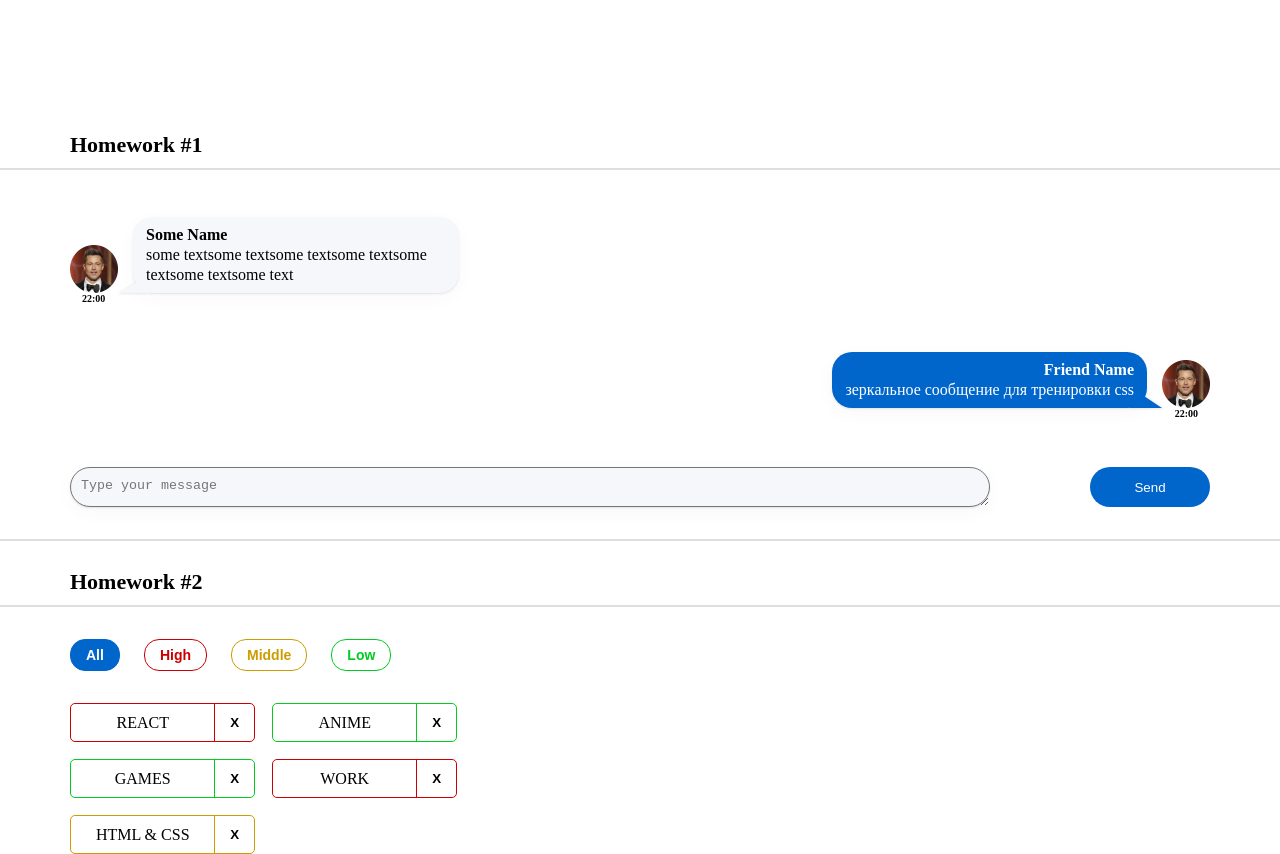
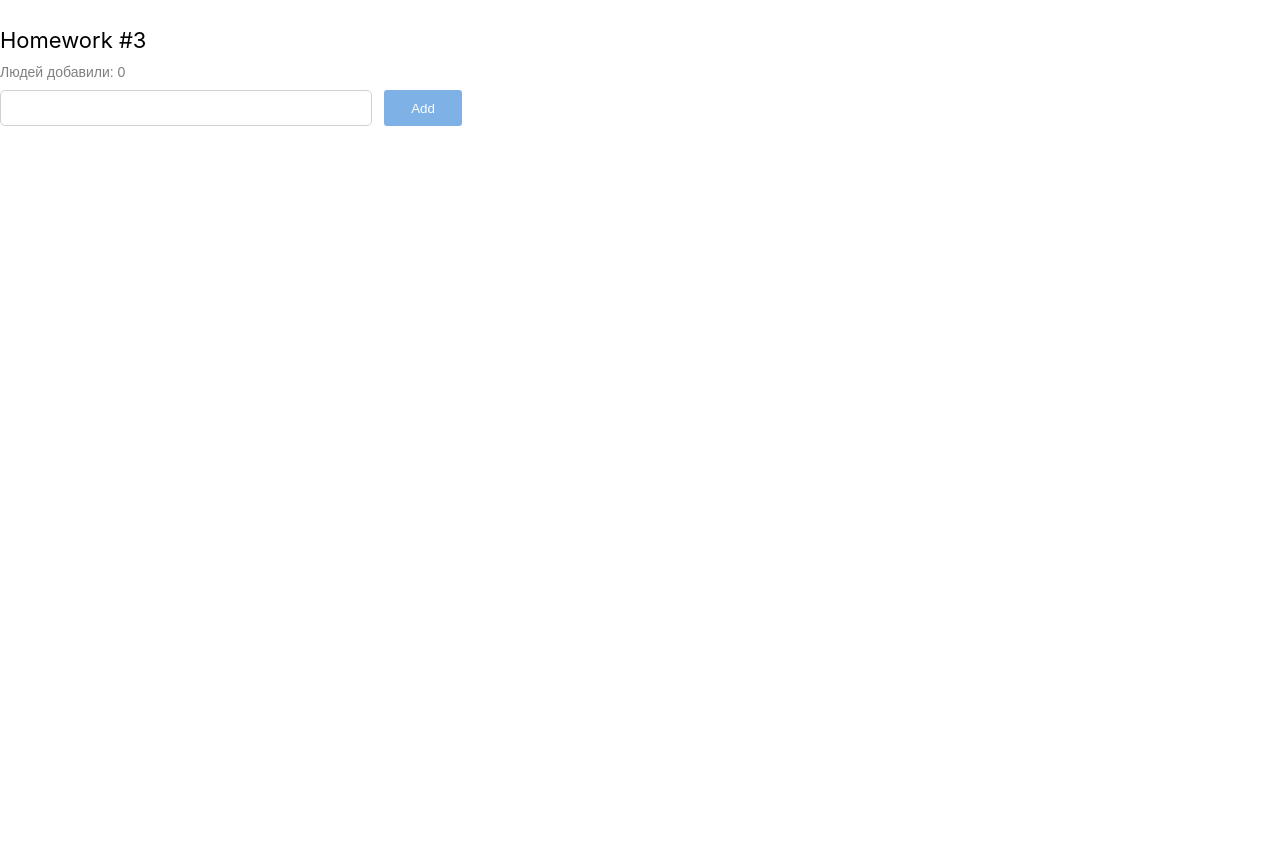
Before and after one commit to Allochka11/hws2, a React (Create React App) app: page / in a window 1280 px wide. After the commit the page ends 800 px from the top, so only its background shows below. Built offline with nearby package versions, Linux system fonts and the light colour scheme.

Commit message:
hw3 making homework

```diff
--- a/src/s1-main/App.module.css
+++ b/src/s1-main/App.module.css
@@ -16,7 +16,6 @@
 .hw2 {
     margin-top: 20px;
 }
-
 
 
 .hw {
--- a/src/s1-main/App.tsx
+++ b/src/s1-main/App.tsx
@@ -3,14 +3,15 @@
 import HW1 from '../s2-homeworks/hw01/HW1'
 import s2 from "./App.module.css";
 import HW2 from "../s2-homeworks/hw02/HW2";
+import HW3 from "../s2-homeworks/hw03/HW3";
 
 function App() {
     return (
         <div className={s.App}>
-            <HW1/>
+            {/*<HW1/>*/}
             {/*раскомментировать по ходу выполнения*/}
-            <HW2/>
-            {/*<HW3/>*/}
+            {/*<HW2/>*/}
+            <HW3/>
             {/*<HW4/>*/}
 
             {/*при выполнении дз 5 и более - закомментировать здесь дз 1-4, так как они есть внутри дз 5*/}
--- a/src/s2-homeworks/hw02/affairs/affair/Affair.tsx
+++ b/src/s2-homeworks/hw02/affairs/affair/Affair.tsx
@@ -13,6 +13,7 @@
     const deleteCallback = (_id:number) => {
         props.deleteAffairCallback(_id)
     }
+
 
     const nameClass = s.name + ' ' + s2[props.affair.priority]
     const buttonClass = s.closeButton + ' ' + s2[props.affair.priority]
--- a/src/s2-homeworks/hw03/Greeting.module.css
+++ b/src/s2-homeworks/hw03/Greeting.module.css
@@ -1,34 +1,75 @@
 .greetingForm {
 }
 
+
 .inputAndButtonContainer {
+    display: flex;
 }
 
 .error {
+    font-family: 'Montserrat', sans-serif;
+    font-style: normal;
+    font-weight: 400;
+    font-size: 14px;
+    line-height: 17px;
+    color: #CC0000;
+
 }
 
 .input {
+    border: 1px solid #D1D1D1;
+}
+input {
+    min-width: 372px;
+    height: 36px;
+    border-radius: 5px;
+    margin: 0 12px 7px 0;
+}
+
+input:focus {
+    outline: none;
 }
 
 .input:focus {
+    outline: none;
 }
 
 .errorInput {
+    border: 1px solid red;
 }
 
 .button {
+    width: 78px;
+    height: 36px;
+    background: #0066CC;
+    border-radius: 3px;
+    color: #fff;
+    border: none;
+
 }
 
 .button:focus {
+
+
 }
 
 .button:active {
 }
 
 .button:disabled {
+    background: #0066CC;
+    opacity: 0.5;
+
 }
 
 .text {
+    color: rgba(0, 0, 0, 0.5);
+    font-family: 'Montserrat', sans-serif;
+    font-style: normal;
+    font-weight: 400;
+    font-size: 14px;
+    line-height: 17px;
+    margin-bottom: 9px;
 }
 
 .greeting {
--- a/src/s2-homeworks/hw03/Greeting.tsx
+++ b/src/s2-homeworks/hw03/Greeting.tsx
@@ -2,14 +2,14 @@
 import s from './Greeting.module.css'
 
 type GreetingPropsType = {
-    name: any // need to fix any
-    setNameCallback: any // need to fix any
-    addUser: any // need to fix any
-    onBlur: any // need to fix any
-    onEnter: any // need to fix any
-    error: any // need to fix any
-    totalUsers: any // need to fix any
-    lastUserName?: any // need to fix any
+    name: string // need to fix any
+    setNameCallback: ( e: ChangeEvent<HTMLInputElement>) => void // need to fix any
+    addUser: ()=> void // need to fix any
+    onBlur: ()=> void // need to fix any
+    onEnter: (e: KeyboardEvent<HTMLInputElement>)=> void // need to fix any
+    error: string // need to fix any
+    totalUsers: number // need to fix any
+    lastUserName?: string // need to fix any
 }
 
 // презентационная компонента (для верстальщика)
@@ -25,7 +25,7 @@
         lastUserName,
     } // деструктуризация пропсов
 ) => {
-    const inputClass = s.errorInput // need to fix with (?:)
+    const inputClass = error ? s.errorInput : s.input // need to fix with (?:)
 
     return (
         <div id={'hw3-form'} className={s.greetingForm}>
@@ -57,7 +57,7 @@
                     className={s.button}
                     disabled={!name.trim()}
                 >
-                    add
+                    Add
                 </button>
             </div>
 
--- a/src/s2-homeworks/hw03/GreetingContainer.tsx
+++ b/src/s2-homeworks/hw03/GreetingContainer.tsx
@@ -3,18 +3,27 @@
 import { UserType } from './HW3'
 
 type GreetingContainerPropsType = {
-    users: any // need to fix any
-    addUserCallback: any // need to fix any
+    users: UserType[] // need to fix any
+    addUserCallback: (name: string) => void // need to fix any
 }
 
-export const pureAddUser = (name: any, setError: any, setName: any, addUserCallback: any) => {
+export const pureAddUser = (name: string, setError: (error: string) => void, setName: (name: string) => void, addUserCallback: (name: string) => void) => {
+    if(!name.trim()) {
+        setError('Ошибка! Введите имя!');
+    } else {
+        addUserCallback(name);
+        setName('');
+    }
     // если имя пустое - показать ошибку, иначе - добавить юзера и очистить инпут
 }
 
-export const pureOnBlur = (name: any, setError: any) => { // если имя пустое - показать ошибку
+export const pureOnBlur = (name: string, setError: (error: string) => void) => { // если имя пустое - показать ошибку
+    !name.trim() && setError('Ошибка! Введите имя!');
 }
 
-export const pureOnEnter = (e: any, addUser: any) => { // если нажата кнопка Enter - добавить
+export const pureOnEnter = (e: KeyboardEvent<HTMLInputElement>, addUser: ()=> void) => { // если нажата кнопка Enter - добавить
+    e.key === 'Enter' && addUser()
+
 }
 
 // более простой и понятный для новичков
@@ -26,12 +35,11 @@
     addUserCallback,
 }) => {
     // деструктуризация пропсов
-    const [name, setName] = useState<any>('') // need to fix any
-    const [error, setError] = useState<any>('') // need to fix any
+    const [name, setName] = useState<string>('') // need to fix any
+    const [error, setError] = useState<string>('') // need to fix any
 
-    const setNameCallback = (e: any) => { // need to fix any
-        setName('some name') // need to fix
-
+    const setNameCallback = ( e: ChangeEvent<HTMLInputElement>) => {
+        setName(e.currentTarget.value)
         error && setError('')
     }
     const addUser = () => {
@@ -46,8 +54,9 @@
         pureOnEnter(e, addUser)
     }
 
-    const totalUsers = 0 // need to fix
-    const lastUserName = 'some name' // need to fix
+    const totalUsers = users.length // need to fix
+    const lastUserName = users.length > 0 ? users[users.length -1].name : '';// need to fix
+
 
     return (
         <Greeting
--- a/src/s2-homeworks/hw03/HW3.tsx
+++ b/src/s2-homeworks/hw03/HW3.tsx
@@ -4,35 +4,31 @@
 import GreetingContainer from './GreetingContainer'
 
 /*
-* 1 - описать тип UserType
-* 2 - указать нужный тип в useState с users
-* 3 - дописать типы и логику функции pureAddUserCallback и проверить её тестами
-* 4 - в файле GreetingContainer.tsx дописать типизацию пропсов
-* 5 - в файле GreetingContainer.tsx указать нужные типы в useState с name и error
-* 6 - в файле GreetingContainer.tsx дописать тип и логику функции setNameCallback
-* 7 - в файле GreetingContainer.tsx дописать логику функций pureAddUser, pureOnBlur, pureOnEnter и проверить их тестами
-* 8 - в файле GreetingContainer.tsx вычислить количество добавленных и имя последнего (totalUsers, lastUserName)
-* 9 - в файле Greeting.tsx дописать типизацию пропсов
+
+
+
 * 10 - в файле Greeting.tsx вычислить inputClass в зависимости от наличия ошибки
 * 11 - сделать стили в соответствии с дизайном
 * */
 
 // types
 export type UserType = {
-    _id: any // need to fix any
-    name: any // need to fix any
+    _id: number // need to fix any
+    name: string // need to fix any
 }
 
-export const pureAddUserCallback = (name: any, setUsers: any, users: any) => { // need to fix any
+export const pureAddUserCallback = (name: string, setUsers: (props: (UserType)[]) => void, users: UserType[]) => { // need to fix any
     const user = { // need to fix
+        _id:1,
+        name:name
     }
     setUsers([...users, user])
 }
 
 const HW3 = () => {
-    const [users, setUsers] = useState<any>([]) // need to fix any
+    const [users, setUsers] = useState<UserType[]>([])
 
-    const addUserCallback = (name: any) => { // need to fix any
+    const addUserCallback = (name: string) => {
         pureAddUserCallback(name, setUsers, users)
     }
 
```
